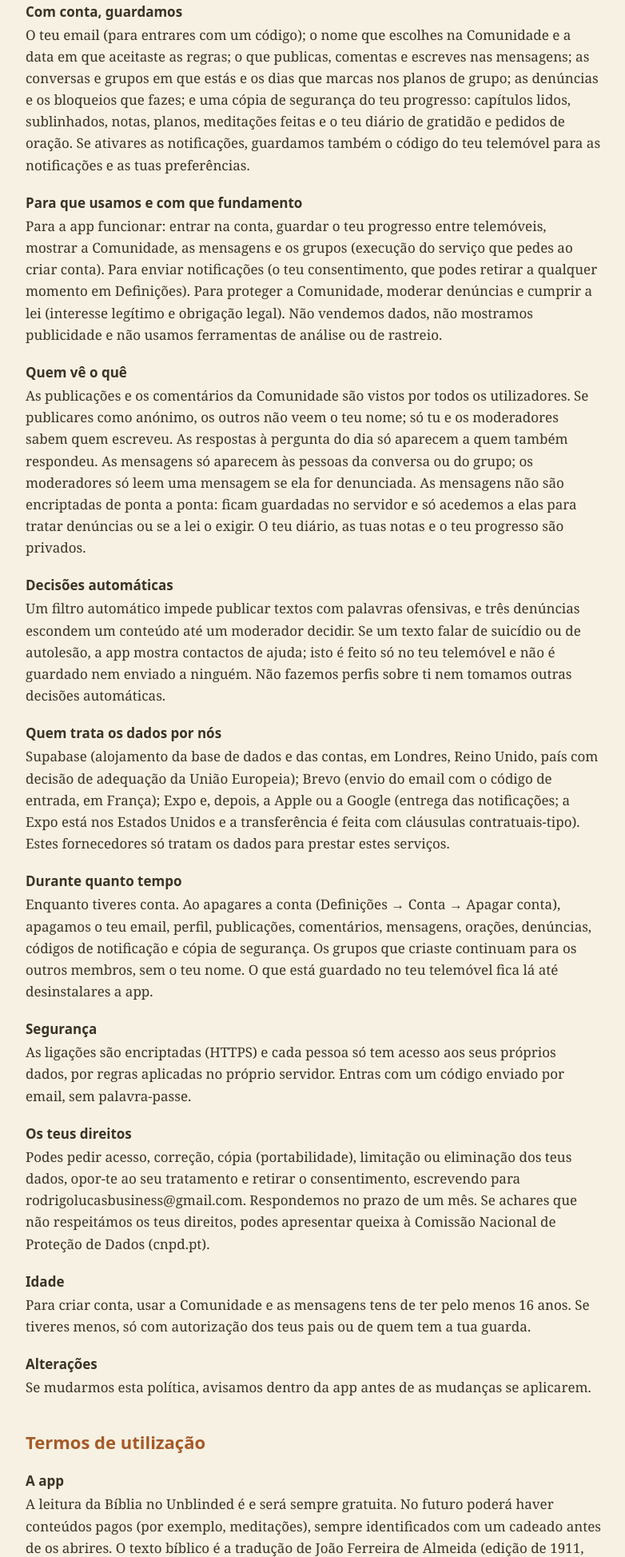
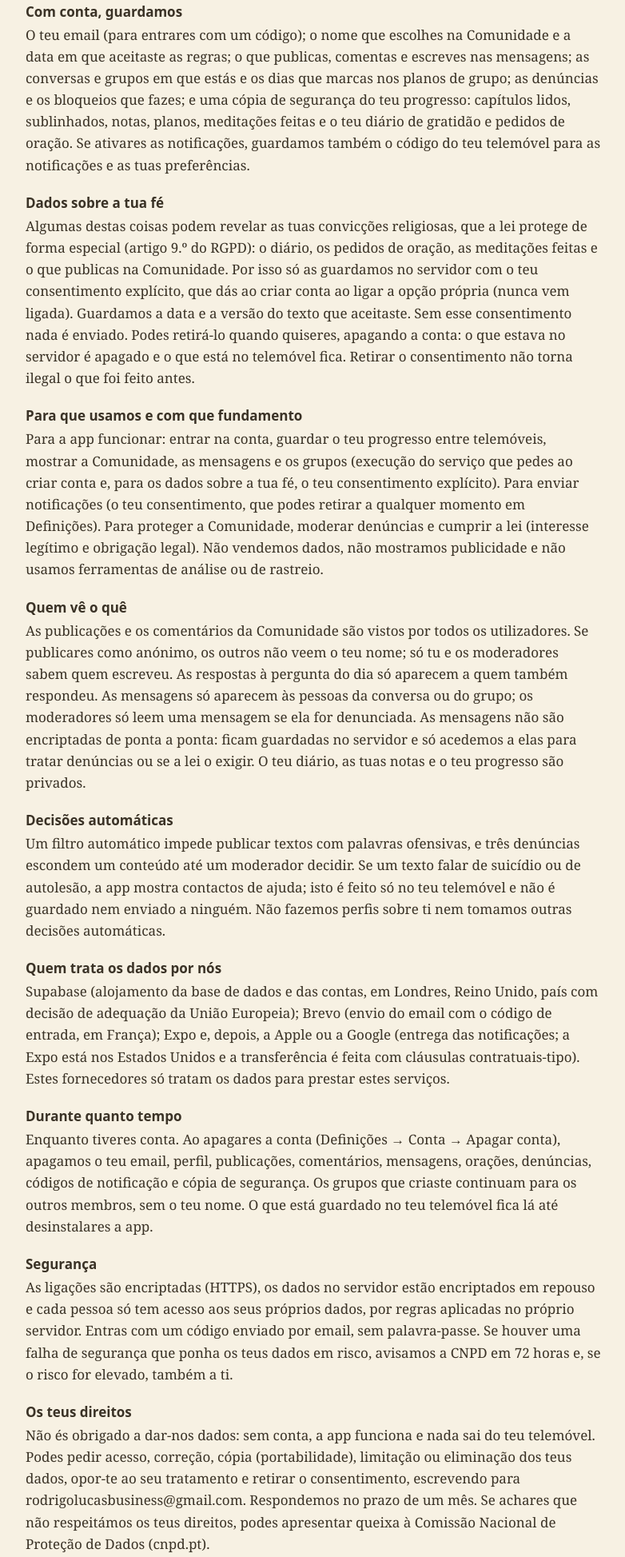
Before and after one commit to rodrigoflucas07-blip/unblinded, a plain HTML site: page privacidade.html in a window 1280 px wide. Shown: the part 577-2524 px from the top of the page at 80% size, without its empty margins (248-1030 px from the left). Drawn offline with Linux system fonts and the light colour scheme.

Commit message:
Privacidade: consentimento explícito para dados de fé, falhas de segurança, direitos do consumidor
Co-Authored-By: Claude Opus 5.5 <noreply@anthropic.com>

```diff
--- a/privacidade.html
+++ b/privacidade.html
@@ -19,18 +19,19 @@ h1{font:700 30px/1.2 system-ui,sans-serif;margin:0 0 4px} h2{font:700 22px syste
 h3{font:700 17px system-ui,sans-serif;margin:22px 0 4px} p{margin:0} .muted{color:#6E604B;font-size:15px}
 a{color:#A65A26}
 </style></head><body><main>
-<a href="./"><img src="logo.png" alt="" width="64" height="64" style="display:block;margin-bottom:12px"></a><h1>Unblinded</h1><p class="muted">Política de privacidade e termos de utilização · Última atualização: 18 de novembro de 2026</p>
+<a href="./"><img src="logo.png" alt="" width="64" height="64" style="display:block;margin-bottom:12px"></a><h1>Unblinded</h1><p class="muted">Política de privacidade e termos de utilização · Última atualização: 21 de novembro de 2026</p>
 <h2>Política de privacidade</h2>
 <section><h3>Quem somos</h3><p>O Unblinded é uma app de leitura da Bíblia criada por Rodrigo Lucas, que é o responsável pelo tratamento dos teus dados. Para qualquer assunto de privacidade: rodrigolucasbusiness@gmail.com.</p></section>
 <section><h3>Sem conta, tudo fica no telemóvel</h3><p>Podes ler a Bíblia, meditar, ouvir música, escrever gratidões e seguir planos sem criar conta. Esses dados ficam só no teu telemóvel. Se abrires a Comunidade sem conta, o servidor recebe apenas os dados técnicos de qualquer ligação à internet (como o endereço IP), que o fornecedor guarda por pouco tempo e que não usamos para te identificar.</p></section>
 <section><h3>Com conta, guardamos</h3><p>O teu email (para entrares com um código); o nome que escolhes na Comunidade e a data em que aceitaste as regras; o que publicas, comentas e escreves nas mensagens; as conversas e grupos em que estás e os dias que marcas nos planos de grupo; as denúncias e os bloqueios que fazes; e uma cópia de segurança do teu progresso: capítulos lidos, sublinhados, notas, planos, meditações feitas e o teu diário de gratidão e pedidos de oração. Se ativares as notificações, guardamos também o código do teu telemóvel para as notificações e as tuas preferências.</p></section>
-<section><h3>Para que usamos e com que fundamento</h3><p>Para a app funcionar: entrar na conta, guardar o teu progresso entre telemóveis, mostrar a Comunidade, as mensagens e os grupos (execução do serviço que pedes ao criar conta). Para enviar notificações (o teu consentimento, que podes retirar a qualquer momento em Definições). Para proteger a Comunidade, moderar denúncias e cumprir a lei (interesse legítimo e obrigação legal). Não vendemos dados, não mostramos publicidade e não usamos ferramentas de análise ou de rastreio.</p></section>
+<section><h3>Dados sobre a tua fé</h3><p>Algumas destas coisas podem revelar as tuas convicções religiosas, que a lei protege de forma especial (artigo 9.º do RGPD): o diário, os pedidos de oração, as meditações feitas e o que publicas na Comunidade. Por isso só as guardamos no servidor com o teu consentimento explícito, que dás ao criar conta ao ligar a opção própria (nunca vem ligada). Guardamos a data e a versão do texto que aceitaste. Sem esse consentimento nada é enviado. Podes retirá-lo quando quiseres, apagando a conta: o que estava no servidor é apagado e o que está no telemóvel fica. Retirar o consentimento não torna ilegal o que foi feito antes.</p></section>
+<section><h3>Para que usamos e com que fundamento</h3><p>Para a app funcionar: entrar na conta, guardar o teu progresso entre telemóveis, mostrar a Comunidade, as mensagens e os grupos (execução do serviço que pedes ao criar conta e, para os dados sobre a tua fé, o teu consentimento explícito). Para enviar notificações (o teu consentimento, que podes retirar a qualquer momento em Definições). Para proteger a Comunidade, moderar denúncias e cumprir a lei (interesse legítimo e obrigação legal). Não vendemos dados, não mostramos publicidade e não usamos ferramentas de análise ou de rastreio.</p></section>
 <section><h3>Quem vê o quê</h3><p>As publicações e os comentários da Comunidade são vistos por todos os utilizadores. Se publicares como anónimo, os outros não veem o teu nome; só tu e os moderadores sabem quem escreveu. As respostas à pergunta do dia só aparecem a quem também respondeu. As mensagens só aparecem às pessoas da conversa ou do grupo; os moderadores só leem uma mensagem se ela for denunciada. As mensagens não são encriptadas de ponta a ponta: ficam guardadas no servidor e só acedemos a elas para tratar denúncias ou se a lei o exigir. O teu diário, as tuas notas e o teu progresso são privados.</p></section>
 <section><h3>Decisões automáticas</h3><p>Um filtro automático impede publicar textos com palavras ofensivas, e três denúncias escondem um conteúdo até um moderador decidir. Se um texto falar de suicídio ou de autolesão, a app mostra contactos de ajuda; isto é feito só no teu telemóvel e não é guardado nem enviado a ninguém. Não fazemos perfis sobre ti nem tomamos outras decisões automáticas.</p></section>
 <section><h3>Quem trata os dados por nós</h3><p>Supabase (alojamento da base de dados e das contas, em Londres, Reino Unido, país com decisão de adequação da União Europeia); Brevo (envio do email com o código de entrada, em França); Expo e, depois, a Apple ou a Google (entrega das notificações; a Expo está nos Estados Unidos e a transferência é feita com cláusulas contratuais-tipo). Estes fornecedores só tratam os dados para prestar estes serviços.</p></section>
 <section><h3>Durante quanto tempo</h3><p>Enquanto tiveres conta. Ao apagares a conta (Definições → Conta → Apagar conta), apagamos o teu email, perfil, publicações, comentários, mensagens, orações, denúncias, códigos de notificação e cópia de segurança. Os grupos que criaste continuam para os outros membros, sem o teu nome. O que está guardado no teu telemóvel fica lá até desinstalares a app.</p></section>
-<section><h3>Segurança</h3><p>As ligações são encriptadas (HTTPS) e cada pessoa só tem acesso aos seus próprios dados, por regras aplicadas no próprio servidor. Entras com um código enviado por email, sem palavra-passe.</p></section>
-<section><h3>Os teus direitos</h3><p>Podes pedir acesso, correção, cópia (portabilidade), limitação ou eliminação dos teus dados, opor-te ao seu tratamento e retirar o consentimento, escrevendo para rodrigolucasbusiness@gmail.com. Respondemos no prazo de um mês. Se achares que não respeitámos os teus direitos, podes apresentar queixa à Comissão Nacional de Proteção de Dados (cnpd.pt).</p></section>
+<section><h3>Segurança</h3><p>As ligações são encriptadas (HTTPS), os dados no servidor estão encriptados em repouso e cada pessoa só tem acesso aos seus próprios dados, por regras aplicadas no próprio servidor. Entras com um código enviado por email, sem palavra-passe. Se houver uma falha de segurança que ponha os teus dados em risco, avisamos a CNPD em 72 horas e, se o risco for elevado, também a ti.</p></section>
+<section><h3>Os teus direitos</h3><p>Não és obrigado a dar-nos dados: sem conta, a app funciona e nada sai do teu telemóvel. Podes pedir acesso, correção, cópia (portabilidade), limitação ou eliminação dos teus dados, opor-te ao seu tratamento e retirar o consentimento, escrevendo para rodrigolucasbusiness@gmail.com. Respondemos no prazo de um mês. Se achares que não respeitámos os teus direitos, podes apresentar queixa à Comissão Nacional de Proteção de Dados (cnpd.pt).</p></section>
 <section><h3>Idade</h3><p>Para criar conta, usar a Comunidade e as mensagens tens de ter pelo menos 16 anos. Se tiveres menos, só com autorização dos teus pais ou de quem tem a tua guarda.</p></section>
 <section><h3>Alterações</h3><p>Se mudarmos esta política, avisamos dentro da app antes de as mudanças se aplicarem.</p></section>
 <h2>Termos de utilização</h2>
@@ -40,7 +41,7 @@ a{color:#A65A26}
 <section><h3>O que publicas</h3><p>És responsável pelo que escreves na Comunidade e nas mensagens. Ao publicar, autorizas-nos a mostrar esse conteúdo dentro da app. Tens de cumprir as regras da Comunidade.</p></section>
 <section><h3>Moderação</h3><p>Podemos remover conteúdo e suspender ou apagar contas que não cumpram as regras, sem aviso prévio. As denúncias são revistas em menos de 24 horas.</p></section>
 <section><h3>Meditações</h3><p>As meditações são gravadas pela voz de Rodrigo Lucas, criador da app. Os textos são revistos antes de serem publicados.</p></section>
-<section><h3>Responsabilidade</h3><p>A app é oferecida tal como está. Fazemos o possível para que funcione bem, mas não garantimos que esteja sempre disponível ou sem erros. A Comunidade não substitui ajuda profissional: em perigo, liga 112.</p></section>
+<section><h3>Responsabilidade</h3><p>A app é gratuita e oferecida tal como está. Fazemos o possível para que funcione bem, mas não garantimos que esteja sempre disponível ou sem erros. Nada nestes termos limita os teus direitos de consumidor nem a nossa responsabilidade nos casos em que a lei não o permite. A Comunidade não substitui ajuda profissional: em perigo, liga 112.</p></section>
 <section><h3>Alterações</h3><p>Se mudarmos estes termos ou a política de privacidade, avisamos dentro da app.</p></section>
 <section><h3>Lei aplicável</h3><p>Estes termos regem-se pela lei portuguesa.</p></section>
 <h2>Contacto</h2><p><a href="mailto:rodrigolucasbusiness@gmail.com">rodrigolucasbusiness@gmail.com</a></p>
```
